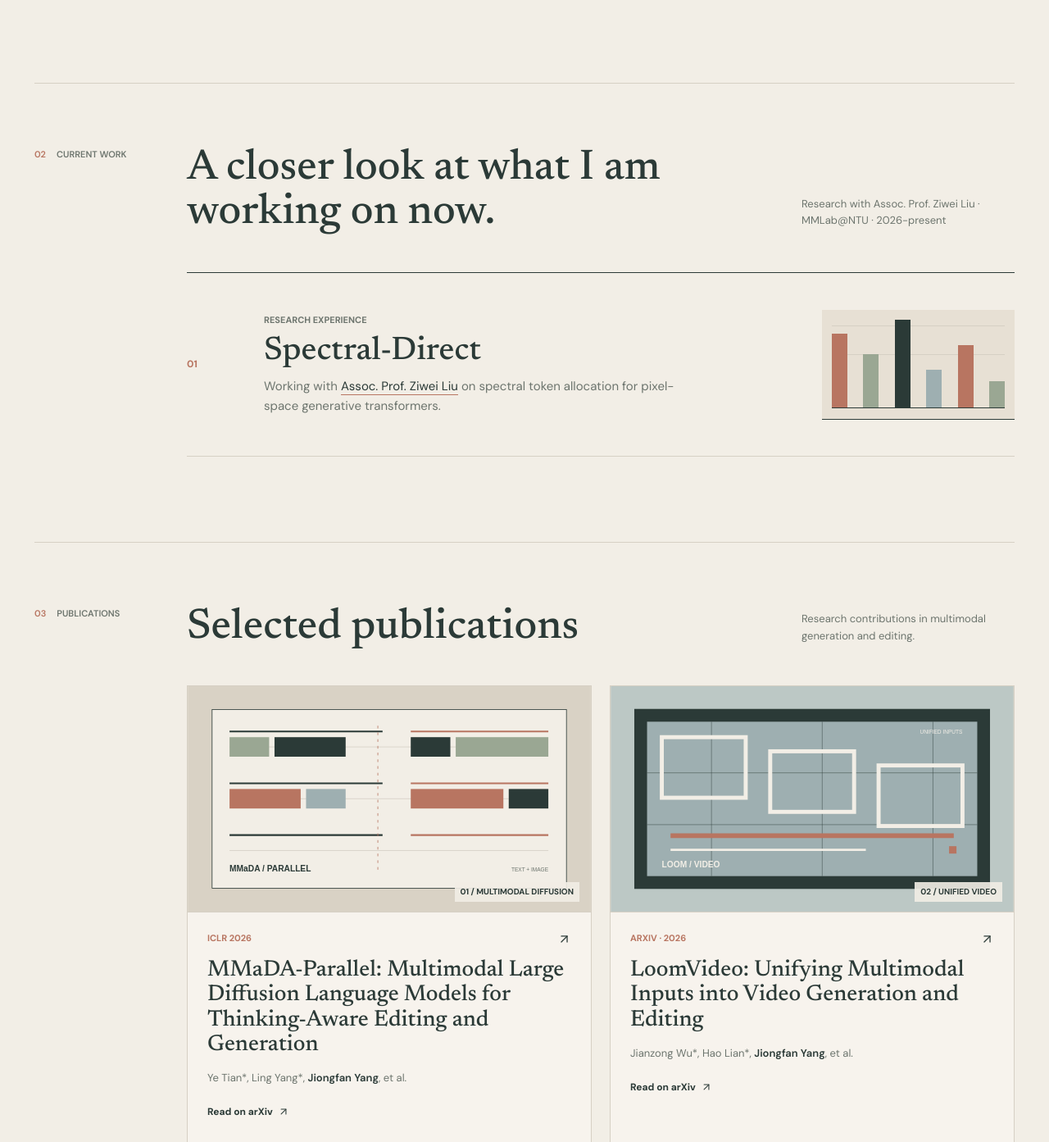
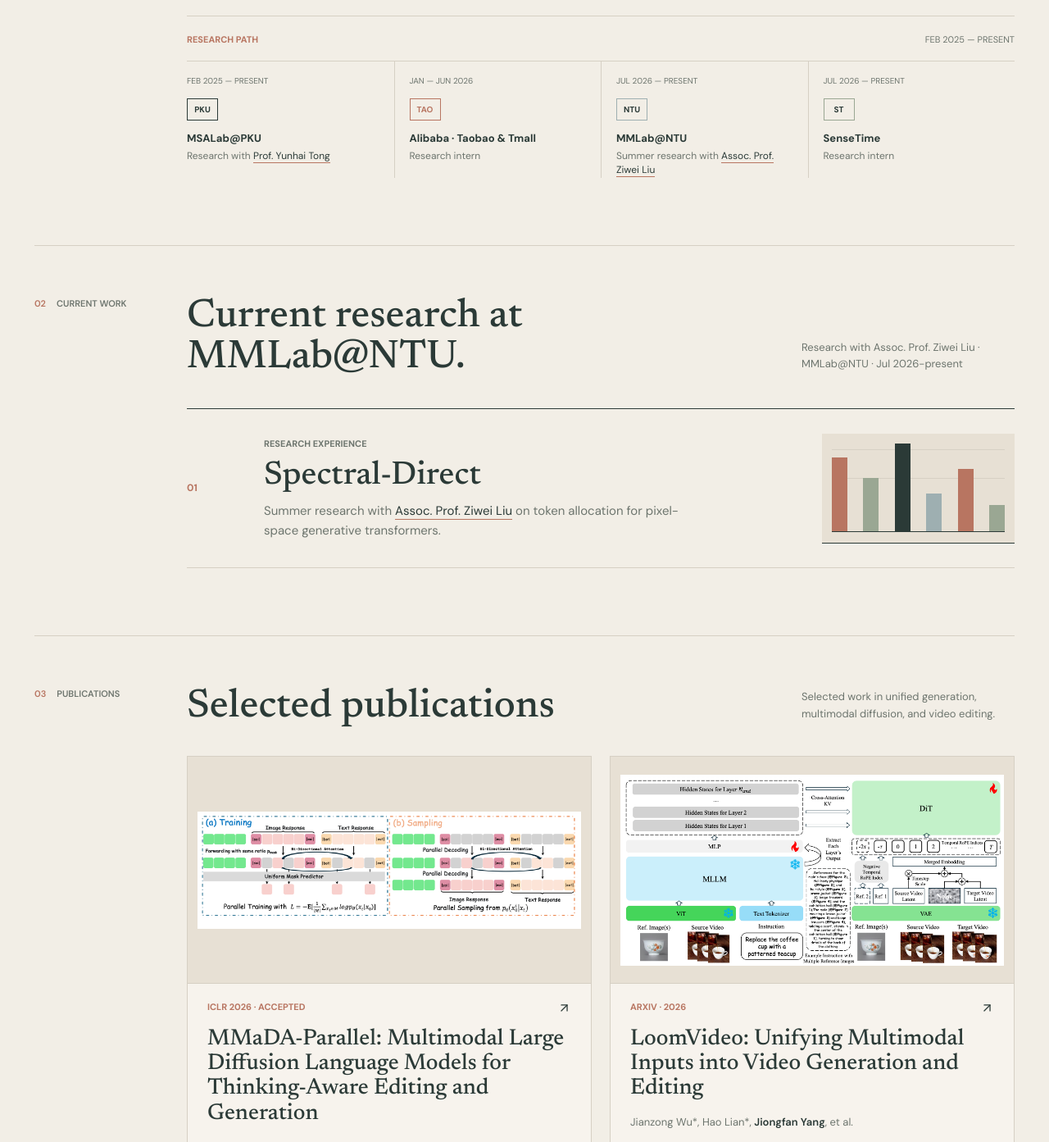
Before and after one commit to w434/JiongfanYang_homepage, a plain HTML site: page index.html in a window 1280 px wide. Shown: the part 1407-2800 px from the top of the page at 82% size. Drawn offline with nearby package versions, Linux system fonts and the light colour scheme.

Commit message:
Refine homepage profile and publication figures

```diff
--- a/index.html
+++ b/index.html
@@ -5,7 +5,7 @@
     <meta name="viewport" content="width=device-width, initial-scale=1" />
     <meta
       name="description"
-      content="Jiongfan Yang is an undergraduate researcher at Peking University working on generative models and multimodal learning."
+      content="Jiongfan Yang is an undergraduate researcher at Peking University working on unified image and video generation, diffusion models, and computer vision."
     />
     <meta name="theme-color" content="#f2eee6" />
     <title>Jiongfan Yang</title>
@@ -60,7 +60,7 @@
             <p class="eyebrow"><span class="eyebrow-rule" aria-hidden="true"></span> Undergraduate researcher &middot; Peking University</p>
             <h1 id="hero-title">Jiongfan<br /><em>Yang</em></h1>
             <p class="hero-lede">
-              I study how generative models organize visual information, with a focus on multimodal learning and efficient visual systems.
+              I work on unified image and video generation, diffusion models, and computer vision.
             </p>
             <div class="hero-actions">
               <a class="button button-dark" href="#publications">View publications <i data-lucide="arrow-down-right" aria-hidden="true"></i></a>
@@ -69,7 +69,6 @@
             <div class="hero-meta" aria-label="Profile details">
               <span>Beijing, China</span>
               <span>EECS &middot; Class of 2027</span>
-              <span>Major GPA 3.75 / 4.0</span>
             </div>
           </div>
 
@@ -92,12 +91,12 @@
           <div class="section-kicker"><span>01</span><span>About me</span></div>
           <div class="section-content about-grid">
             <div class="about-intro reveal">
-              <h2 id="about-title">Building visual systems that are easier to reason about.</h2>
+              <h2 id="about-title">I am an undergraduate researcher at Peking University.</h2>
               <p>
-                I am an undergraduate student in Intelligence Science and Technology at the School of Electronics Engineering and Computer Science, Peking University.
+                I am an undergraduate student in Intelligence Science and Technology at Peking University, working with <a href="https://msalab-pku.github.io/authors/yhtong/" target="_blank" rel="noreferrer">Prof. Yunhai Tong</a> at <a href="https://msalab-pku.github.io/" target="_blank" rel="noreferrer">MSALab@PKU</a>.
               </p>
               <p>
-                My interests sit at the intersection of generative modeling, multimodal learning, and the design of efficient visual representations. I enjoy working close to both the idea and the implementation.
+                I am currently a summer research intern in <a href="https://liuziwei7.github.io/" target="_blank" rel="noreferrer">Assoc. Prof. Ziwei Liu</a>&apos;s group at <a href="https://www.mmlab-ntu.com/" target="_blank" rel="noreferrer">MMLab@NTU</a>, where I study token allocation for pixel-space generative transformers. I have also worked as a research intern with Alibaba&apos;s Taobao and Tmall Group and SenseTime. My research interests include unified image and video generation, diffusion models, and computer vision.
               </p>
             </div>
             <div class="about-details reveal reveal-delay">
@@ -107,9 +106,9 @@
                 <p class="detail-copy">B.S. in Intelligence Science and Technology<br />School of EECS &middot; 2023-2027</p>
               </div>
               <div class="detail-block">
-                <p class="detail-label">Focus</p>
-                <p class="detail-title">Generative visual systems</p>
-                <p class="detail-copy">Generative modeling &middot; multimodal learning &middot; efficient visual representations</p>
+                <p class="detail-label">Research focus</p>
+                <p class="detail-title">Unified visual generation</p>
+                <p class="detail-copy">Image &amp; video generation &middot; diffusion models &middot; computer vision</p>
               </div>
               <div class="detail-block detail-links">
                 <p class="detail-label">Elsewhere</p>
@@ -118,21 +117,49 @@
               </div>
             </div>
           </div>
+          <div class="section-content timeline-wrap reveal">
+            <div class="timeline-heading">
+              <p class="detail-label">Research path</p>
+              <p>Feb 2025 &mdash; present</p>
+            </div>
+            <ol class="research-timeline">
+              <li>
+                <span class="timeline-date">Feb 2025 &mdash; present</span>
+                <span class="timeline-mark">PKU</span>
+                <span class="timeline-copy"><strong>MSALab@PKU</strong><small>Research with <a href="https://msalab-pku.github.io/authors/yhtong/" target="_blank" rel="noreferrer">Prof. Yunhai Tong</a></small></span>
+              </li>
+              <li>
+                <span class="timeline-date">Jan &mdash; Jun 2026</span>
+                <span class="timeline-mark timeline-mark-warm">TAO</span>
+                <span class="timeline-copy"><strong>Alibaba &middot; Taobao &amp; Tmall</strong><small>Research intern</small></span>
+              </li>
+              <li>
+                <span class="timeline-date">Jul 2026 &mdash; present</span>
+                <span class="timeline-mark timeline-mark-blue">NTU</span>
+                <span class="timeline-copy"><strong>MMLab@NTU</strong><small>Summer research with <a href="https://liuziwei7.github.io/" target="_blank" rel="noreferrer">Assoc. Prof. Ziwei Liu</a></small></span>
+              </li>
+              <li>
+                <span class="timeline-date">Jul 2026 &mdash; present</span>
+                <span class="timeline-mark timeline-mark-sage">ST</span>
+                <span class="timeline-copy"><strong>SenseTime</strong><small>Research intern</small></span>
+              </li>
+            </ol>
+          </div>
         </section>
 
         <section class="content-section work-section" id="work" aria-labelledby="work-title">
           <div class="section-kicker"><span>02</span><span>Current work</span></div>
           <div class="section-content">
             <div class="work-heading reveal">
-              <h2 id="work-title">A closer look at what I am working on now.</h2>
-              <p>Research with <a href="https://liuziwei7.github.io/" target="_blank" rel="noreferrer">Assoc. Prof. Ziwei Liu</a> &middot; MMLab@NTU &middot; 2026-present</p>
+              <h2 id="work-title">Current research at MMLab@NTU.</h2>
+              <p>Research with <a href="https://liuziwei7.github.io/" target="_blank" rel="noreferrer">Assoc. Prof. Ziwei Liu</a> &middot; MMLab@NTU &middot; Jul 2026-present</p>
             </div>
             <article class="work-feature reveal reveal-delay">
               <div class="work-index">01</div>
               <div class="work-copy">
                 <p class="work-label">Research experience</p>
                 <h3>Spectral-Direct</h3>
-                <p>Working with <a href="https://liuziwei7.github.io/" target="_blank" rel="noreferrer">Assoc. Prof. Ziwei Liu</a> on spectral token allocation for pixel-space generative transformers.</p>
+                <p>Summer research with <a href="https://liuziwei7.github.io/" target="_blank" rel="noreferrer">Assoc. Prof. Ziwei Liu</a> on token allocation for pixel-space generative transformers.</p>
               </div>
               <div class="spectral-mark" aria-label="Abstract spectral allocation mark">
                 <span class="bar bar-1"></span>
@@ -152,17 +179,16 @@
           <div class="section-content">
             <div class="publications-heading reveal">
               <h2 id="publications-title">Selected publications</h2>
-              <p>Research contributions in multimodal generation and editing.</p>
+              <p>Selected work in unified generation, multimodal diffusion, and video editing.</p>
             </div>
 
             <div class="publication-grid">
               <a class="publication-card reveal" href="https://arxiv.org/abs/2511.09611" target="_blank" rel="noreferrer" aria-label="Read MMaDA-Parallel on arXiv">
                 <div class="publication-art">
-                  <img src="assets/mmada-cover.svg" alt="Abstract cover for MMaDA-Parallel" />
-                  <span class="publication-art-label">01 / multimodal diffusion</span>
+                  <img src="assets/mmada-figure3.png" alt="Figure 3 from the MMaDA-Parallel paper, showing parallel training and sampling" loading="lazy" decoding="async" />
                 </div>
                 <div class="publication-card-body">
-                  <div class="publication-card-topline"><span>ICLR 2026</span><i data-lucide="arrow-up-right" aria-hidden="true"></i></div>
+                  <div class="publication-card-topline"><span>ICLR 2026 &middot; Accepted</span><i data-lucide="arrow-up-right" aria-hidden="true"></i></div>
                   <h3>MMaDA-Parallel: Multimodal Large Diffusion Language Models for Thinking-Aware Editing and Generation</h3>
                   <p class="publication-authors">Ye Tian*, Ling Yang*, <strong>Jiongfan Yang</strong>, et al.</p>
                   <span class="publication-card-cta">Read on arXiv <i data-lucide="arrow-up-right" aria-hidden="true"></i></span>
@@ -171,8 +197,7 @@
 
               <a class="publication-card reveal reveal-delay" href="https://arxiv.org/abs/2606.06042" target="_blank" rel="noreferrer" aria-label="Read LoomVideo on arXiv">
                 <div class="publication-art">
-                  <img src="assets/loomvideo-cover.svg" alt="Abstract cover for LoomVideo" />
-                  <span class="publication-art-label">02 / unified video</span>
+                  <img src="assets/loomvideo-figure2.png" alt="Figure 2 from the LoomVideo paper, showing the overall architecture" loading="lazy" decoding="async" />
                 </div>
                 <div class="publication-card-body">
                   <div class="publication-card-topline"><span>arXiv &middot; 2026</span><i data-lucide="arrow-up-right" aria-hidden="true"></i></div>
--- a/styles.css
+++ b/styles.css
@@ -190,8 +190,8 @@
   grid-template-columns: minmax(0, 1fr) minmax(300px, 0.72fr);
   align-items: center;
   gap: clamp(50px, 8vw, 120px);
-  min-height: 680px;
-  padding: 82px 0 72px;
+  min-height: 640px;
+  padding: 70px 0 60px;
 }
 
 .eyebrow,
@@ -397,7 +397,7 @@
   display: flex;
   align-items: center;
   gap: 12px;
-  margin: 0 0 72px;
+  margin: 0 0 58px;
   color: var(--muted);
 }
 
@@ -412,7 +412,7 @@
   grid-template-columns: 150px minmax(0, 1fr);
   gap: 36px;
   border-top: 1px solid var(--line);
-  padding: 78px 0 104px;
+  padding: 62px 0 82px;
 }
 
 .section-kicker {
@@ -442,7 +442,7 @@
   max-width: 720px;
   margin-bottom: 28px;
   font-family: var(--serif);
-  font-size: 3.25rem;
+  font-size: 3.05rem;
   line-height: 1.03;
 }
 
@@ -450,6 +450,11 @@
   max-width: 590px;
   color: var(--muted);
   font-size: 16px;
+}
+
+.about-intro a {
+  border-bottom: 1px solid var(--terracotta);
+  color: var(--ink);
 }
 
 .about-intro p + p {
@@ -508,12 +513,123 @@
   font-weight: 600;
 }
 
+.timeline-wrap {
+  grid-column: 2;
+  margin-top: 52px;
+  padding-top: 20px;
+  border-top: 1px solid var(--line);
+}
+
+.timeline-heading {
+  display: flex;
+  align-items: baseline;
+  justify-content: space-between;
+  gap: 20px;
+  margin-bottom: 17px;
+}
+
+.timeline-heading p {
+  margin-bottom: 0;
+  color: var(--muted);
+  font-size: 11px;
+  letter-spacing: 0;
+  text-transform: uppercase;
+}
+
+.timeline-heading .detail-label {
+  color: var(--terracotta);
+  font-weight: 700;
+}
+
+.research-timeline {
+  display: grid;
+  grid-template-columns: repeat(4, minmax(0, 1fr));
+  margin: 0;
+  padding: 0;
+  border-top: 1px solid var(--line);
+  list-style: none;
+}
+
+.research-timeline li {
+  min-width: 0;
+  padding: 17px 18px 0 0;
+}
+
+.research-timeline li + li {
+  padding-left: 18px;
+  border-left: 1px solid var(--line);
+}
+
+.timeline-date {
+  display: block;
+  margin-bottom: 13px;
+  color: var(--muted);
+  font-size: 10px;
+  line-height: 1.35;
+  text-transform: uppercase;
+}
+
+.timeline-mark {
+  display: inline-grid;
+  width: 38px;
+  height: 27px;
+  place-items: center;
+  border: 1px solid var(--ink);
+  color: var(--ink);
+  font-size: 10px;
+  font-weight: 700;
+  line-height: 1;
+}
+
+.timeline-mark-warm {
+  border-color: var(--terracotta);
+  color: var(--terracotta);
+}
+
+.timeline-mark-blue {
+  border-color: var(--blue-gray);
+  color: var(--ink);
+}
+
+.timeline-mark-sage {
+  border-color: var(--sage);
+  color: var(--ink);
+}
+
+.timeline-copy {
+  display: block;
+  margin-top: 13px;
+}
+
+.timeline-copy strong,
+.timeline-copy small {
+  display: block;
+}
+
+.timeline-copy strong {
+  color: var(--ink);
+  font-size: 13px;
+  line-height: 1.35;
+}
+
+.timeline-copy small {
+  margin-top: 4px;
+  color: var(--muted);
+  font-size: 12px;
+  line-height: 1.45;
+}
+
+.timeline-copy a {
+  border-bottom: 1px solid var(--terracotta);
+  color: var(--ink);
+}
+
 .work-heading {
   display: flex;
   align-items: flex-end;
   justify-content: space-between;
   gap: 30px;
-  margin-bottom: 45px;
+  margin-bottom: 36px;
 }
 
 .work-heading h2 {
@@ -533,7 +649,7 @@
   grid-template-columns: 64px minmax(0, 1fr) 235px;
   align-items: center;
   gap: 30px;
-  min-height: 225px;
+  min-height: 195px;
   padding: 29px 0;
   border-top: 1px solid var(--ink);
   border-bottom: 1px solid var(--line);
@@ -627,7 +743,7 @@
   align-items: flex-end;
   justify-content: space-between;
   gap: 30px;
-  margin-bottom: 42px;
+  margin-bottom: 34px;
 }
 
 .publications-heading h2 {
@@ -666,7 +782,8 @@
   display: block;
   width: 100%;
   height: 100%;
-  object-fit: cover;
+  padding: 10px 12px;
+  object-fit: contain;
   transition: transform 260ms ease;
 }
 
@@ -674,21 +791,8 @@
   transform: scale(1.025);
 }
 
-.publication-art-label {
-  position: absolute;
-  right: 14px;
-  bottom: 12px;
-  padding: 4px 7px;
-  background: rgba(242, 238, 230, 0.9);
-  color: var(--ink);
-  font-size: 10px;
-  font-weight: 700;
-  letter-spacing: 0;
-  text-transform: uppercase;
-}
-
 .publication-card-body {
-  padding: 23px 24px 26px;
+  padding: 20px 24px 23px;
 }
 
 .publication-card-topline {
@@ -761,7 +865,7 @@
 }
 
 .contact-section {
-  padding-bottom: 82px;
+  padding-bottom: 66px;
 }
 
 .contact-copy h2 {
@@ -873,6 +977,21 @@
     grid-template-columns: 48px minmax(0, 1fr) 180px;
     gap: 20px;
   }
+
+  .research-timeline {
+    grid-template-columns: repeat(2, minmax(0, 1fr));
+    row-gap: 18px;
+  }
+
+  .research-timeline li:nth-child(3) {
+    padding-left: 0;
+    border-left: 0;
+  }
+
+  .research-timeline li:nth-child(3),
+  .research-timeline li:nth-child(4) {
+    padding-top: 0;
+  }
 }
 
 @media (max-width: 700px) {
@@ -899,7 +1018,7 @@
     align-items: stretch;
     gap: 48px;
     min-height: 0;
-    padding: 64px 0 54px;
+    padding: 56px 0 48px;
   }
 
   h1 {
@@ -921,16 +1040,16 @@
   }
 
   .scroll-marker {
-    margin-bottom: 54px;
+    margin-bottom: 43px;
   }
 
   .content-section {
     display: block;
-    padding: 57px 0 70px;
+    padding: 48px 0 58px;
   }
 
   .section-kicker {
-    margin-bottom: 35px;
+    margin-bottom: 28px;
   }
 
   .about-grid,
@@ -943,7 +1062,44 @@
   }
 
   .about-details {
-    margin-top: 49px;
+    margin-top: 38px;
+  }
+
+  .timeline-wrap {
+    grid-column: 2;
+    margin-top: 39px;
+    padding-top: 18px;
+  }
+
+  .research-timeline {
+    display: block;
+  }
+
+  .research-timeline li,
+  .research-timeline li + li,
+  .research-timeline li:nth-child(3),
+  .research-timeline li:nth-child(4) {
+    display: grid;
+    grid-template-columns: 84px 38px minmax(0, 1fr);
+    align-items: start;
+    gap: 10px;
+    padding: 14px 0 14px;
+    border-left: 0;
+    border-bottom: 1px solid var(--line);
+  }
+
+  .research-timeline li:last-child {
+    border-bottom: 0;
+    padding-bottom: 0;
+  }
+
+  .timeline-date,
+  .timeline-copy {
+    margin: 0;
+  }
+
+  .timeline-mark {
+    margin-top: -2px;
   }
 
   .work-heading,
@@ -984,6 +1140,10 @@
     padding: 20px 20px 23px;
   }
 
+  .publication-art img {
+    padding: 7px 9px;
+  }
+
   .publication-card h3 {
     font-size: 1.52rem;
   }
```
Also changed, not shown: assets/loomvideo-cover.svg (deleted), assets/loomvideo-figure2.png (added), assets/mmada-cover.svg (deleted), assets/mmada-figure3.png (added), 1 other file.
